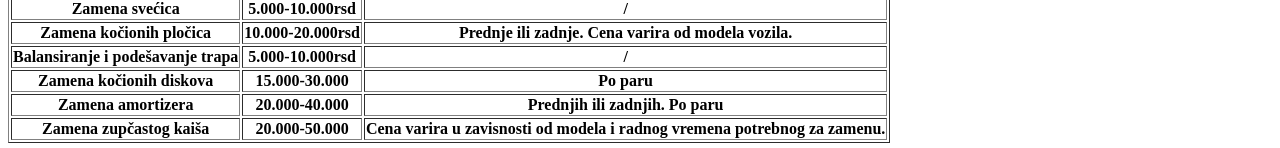
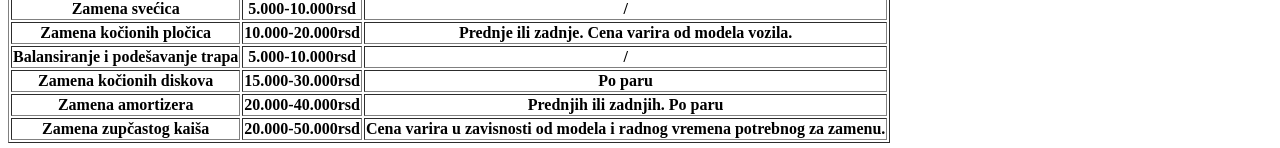
Before and after one commit to IDRJekyll/HTML-Projekat, a plain HTML site: page stranice/Cenovnik.html in a window 1280 px wide. Shown: the part 693-841 px from the top of the page. Drawn offline with Linux system fonts and the light colour scheme; files whose address does not match are found by name.

Commit message:
Update Cenovnik.html
Dodao samo "rsd" kod par cena,

```diff
--- a/stranice/Cenovnik.html
+++ b/stranice/Cenovnik.html
@@ -63,17 +63,17 @@
         </tr>
         <tr>
             <th>Zamena kočionih diskova</th>
-            <th>15.000-30.000</th>
+            <th>15.000-30.000rsd</th>
             <th>Po paru</th>
         </tr>
         <tr>
             <th>Zamena amortizera</th>
-            <th>20.000-40.000</th>
+            <th>20.000-40.000rsd</th>
             <th>Prednjih ili zadnjih. Po paru</th>
         </tr>
         <tr>
             <th>Zamena zupčastog kaiša</th>
-            <th>20.000-50.000</th>
+            <th>20.000-50.000rsd</th>
             <th>Cena varira u zavisnosti od modela i radnog vremena potrebnog za zamenu.</th>
         </tr>
 
```
